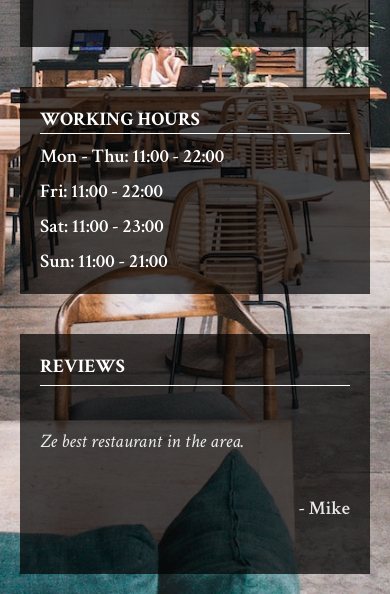
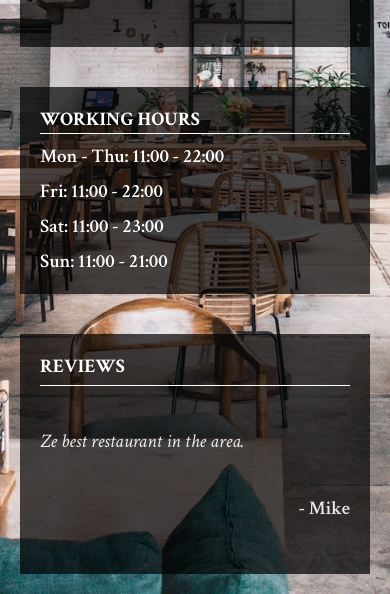
Before and after one commit to pankeku/restaurant-page, a website built with webpack: page dist/index.html in a window 390 px wide. Shown: the part 352-946 px from the top of the page. Built offline with nearby package versions, Linux system fonts and the light colour scheme.

Commit message:
Background placement fix

```diff
--- a/src/style.css
+++ b/src/style.css
@@ -276,20 +276,21 @@ body {
 @media screen and (max-width: 900px) {
 
   .main {
-    flex: 1;
   display: flex;
   flex-direction: column;
-  background: none;
+  background: url('./image.jpg');
+  background-size:cover;
+  background-repeat:no-repeat;
+  background-position: center;
 
   }
 
+  :root {
+    background-attachment: fixed;
+  }
+
   .element {
-    background: url('./image.jpg');
-  background-size:cover;
-  background-attachment: fixed;
-  background-repeat:no-repeat;
-  background-position: center;
-  height: 100%;
+
   }
 
   .reviews-container {
@@ -298,6 +299,8 @@ body {
   }
 
   .container {
+    top: 0;
+    position: sticky;
     display: flex;
     flex-direction: column;
     height: auto;
@@ -344,6 +347,4 @@ body {
     gap: 20px;
   }
 
-
-
 }
```
Also changed, not shown: dist/main.js.
